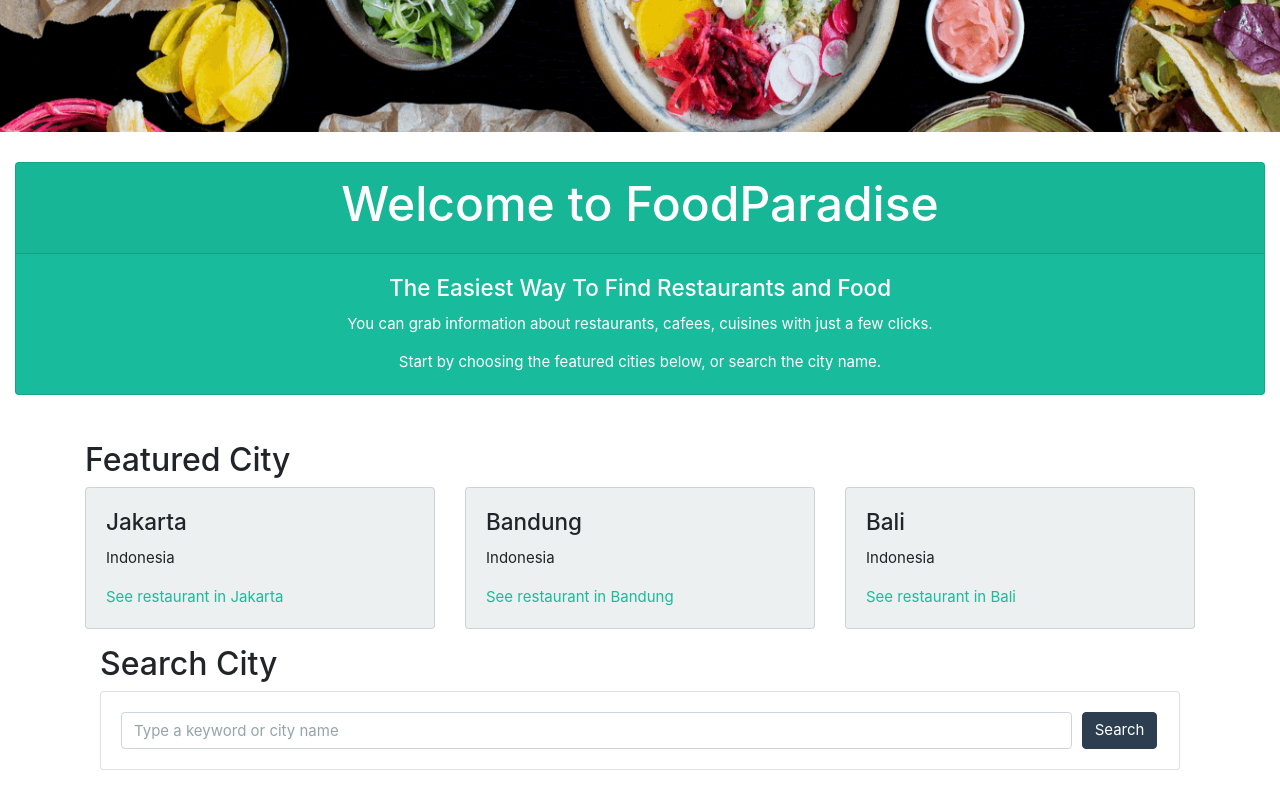
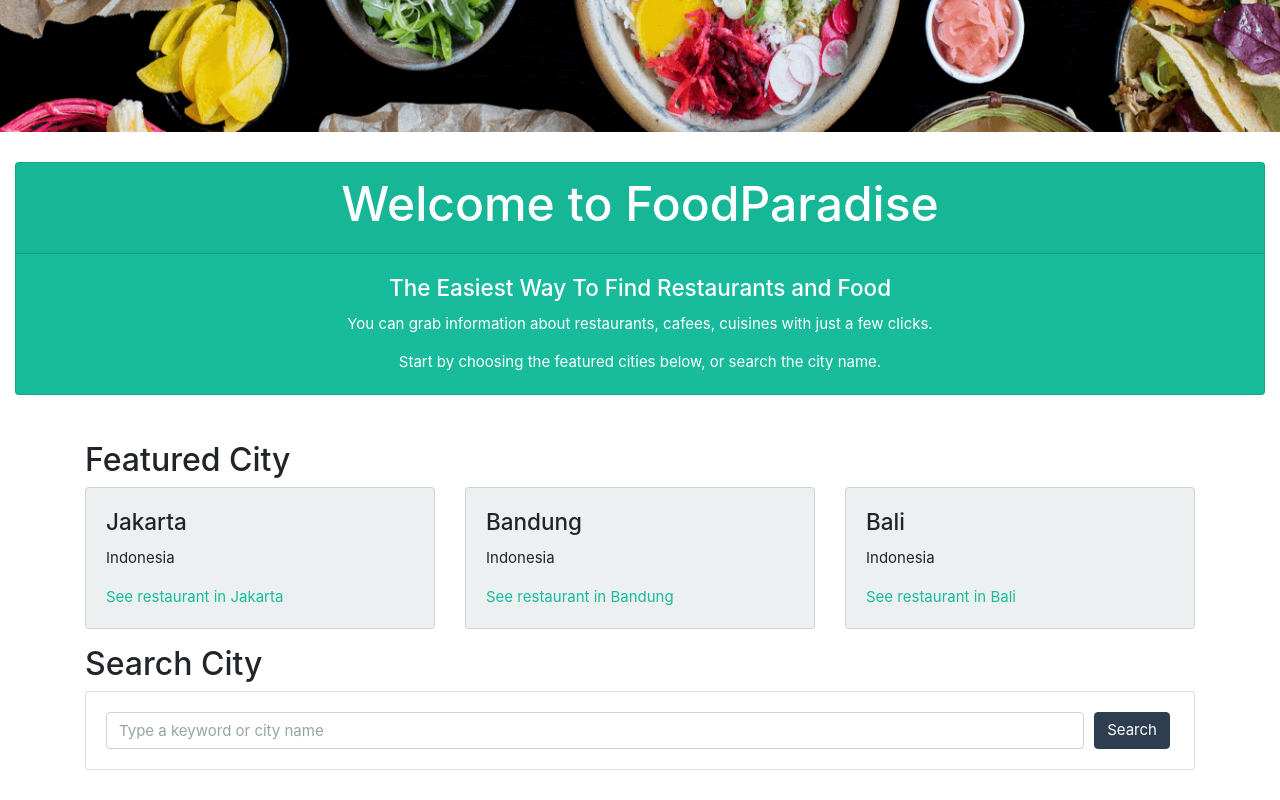
Before and after one commit to yoga1234/foodparadise, a React (Create React App) app: page / in a window 1280 px wide. Shown: the part 422-1222 px from the top of the page. Built offline with nearby package versions, Linux system fonts and the light colour scheme.

Commit message:
move search city into component

```diff
--- a/src/App.js
+++ b/src/App.js
@@ -3,6 +3,7 @@ import React, { Component } from 'react'
 import Navbar from './components/Navbar'
 import ImageAndWelcome from './components/ImageAndWelcome'
 import FeaturedCities from './components/FeaturedCities'
+import SearchCity from './components/SearchCity'
 
 const citiesDummy = [
   { id: 74, name: 'Jakarta', country_name: 'Indonesia' },
@@ -29,33 +30,10 @@ class App extends Component {
         <ImageAndWelcome />
         <div className="container" style={{ marginTop: 30, marginBottom: 30 }}>
           <FeaturedCities cities={citiesDummy} />
-          <div className="col">
-            <h3>Search City</h3>
-            <div className="card">
-              <div className="card-body">
-                <div className="form-row">
-                  <div className="col-11">
-                    <input
-                      className="form-control"
-                      type="text"
-                      placeholder="Type a keyword or city name"
-                      value={this.state.keyword}
-                      onChange={this.changeKeywordHandler}
-                    />
-                  </div>
-                  <div className="col-1">
-                    <button
-                      className="btn btn-primary"
-                      type="button"
-                    >
-                      Search
-                    </button>
-                  </div>
-                </div>
-              </div>
-            </div>
-          </div>
-          {/* end of call */}
+          <SearchCity
+            value={this.state.keyword}
+            onChange={this.changeKeywordHandler}
+          />
         </div>
         {/* end of container */}
       </>
--- /dev/null
+++ b/src/components/SearchCity.js
@@ -0,0 +1,34 @@
+import React from 'react'
+
+const SearchCity = (props) => (
+  <div className="row" style={{ marginBottom: 30 }}>
+    <div className="col">
+      <h3>Search City</h3>
+      <div className="card">
+        <div className="card-body">
+          <div className="form-row">
+            <div className="col-11">
+              <input
+                className="form-control"
+                type="text"
+                placeholder="Type a keyword or city name"
+                value={props.value}
+                onChange={props.onChange}
+              />
+            </div>
+            <div className="col-1">
+              <button
+                className="btn btn-primary"
+                type="button"
+              >
+                Search
+              </button>
+            </div>
+          </div>
+        </div>
+      </div>
+    </div>
+  </div>
+)
+
+export default SearchCity
```
Also changed, not shown: 1 other file (tests, documents, lock files or other folders).
